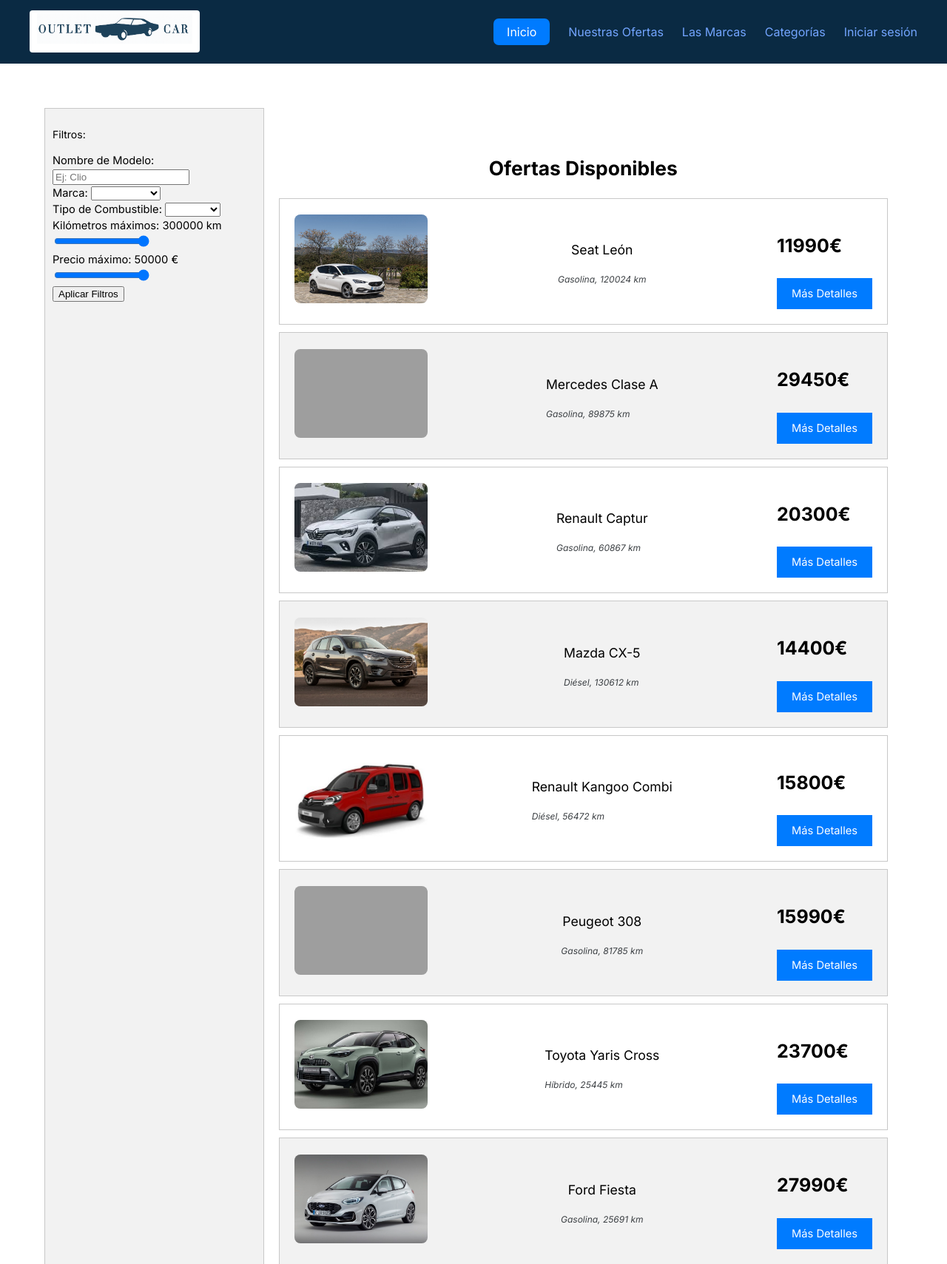
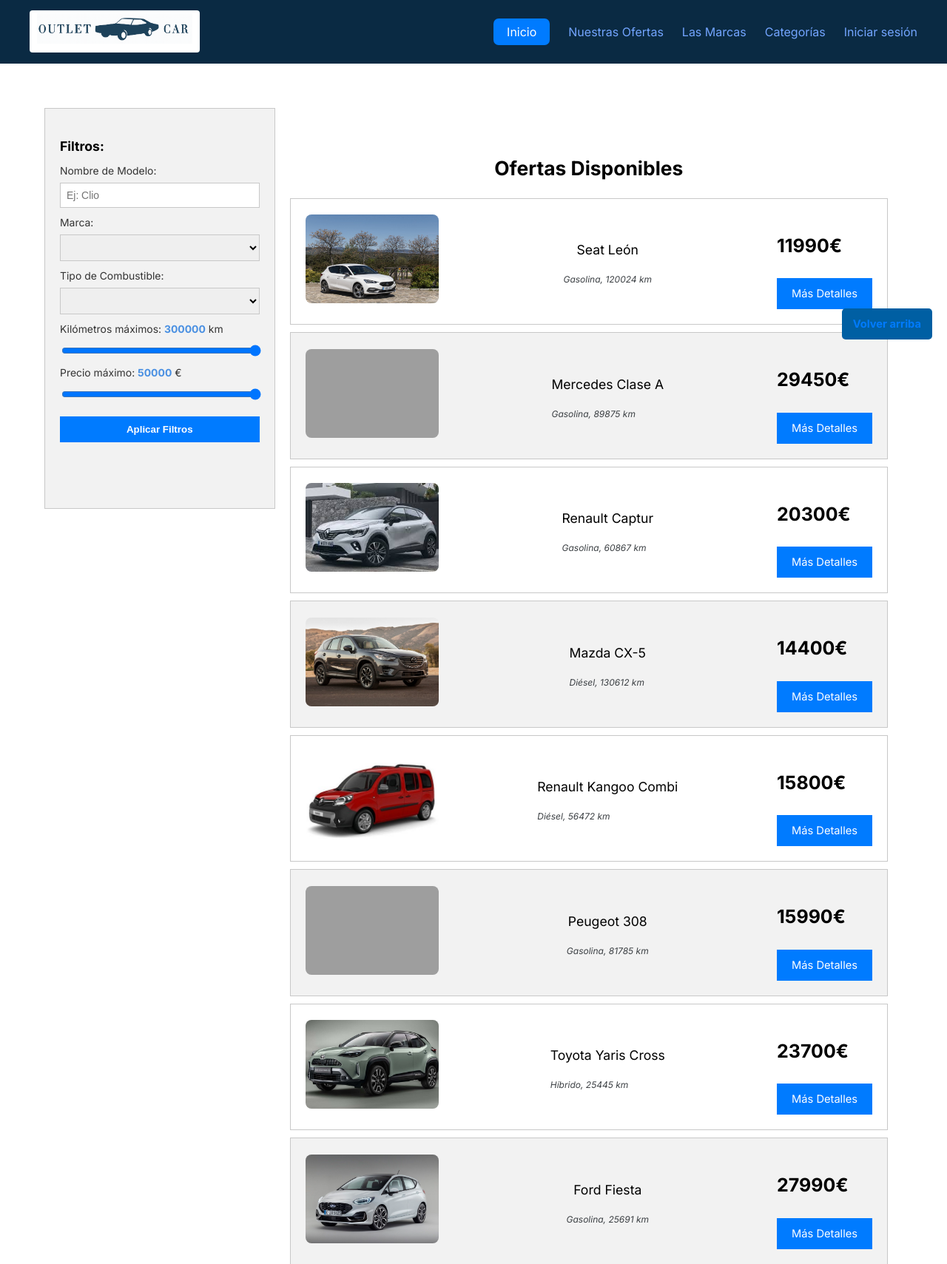
Before and after one commit to carlamanterola/proyectoOutletCar, a Django app: page /appOutletCar/ofertas/ in a window 1280 px wide. Shown: the part 321-2030 px from the top of the page at 74% size. Run offline with Django 5.2, Linux system fonts and the light colour scheme; data comes from the database, SQL or seed files in the repository; both versions use the stored data as it was after the commit; grey boxes are pictures that could not be loaded.

Commit message:
Finalizados Filtros + Detalles Extra

```diff
--- a/appOutletCar/static/css/estilos.css
+++ b/appOutletCar/static/css/estilos.css
@@ -530,15 +530,17 @@ body.fade-out {
     background-color:#0A2A43;
     padding:25px; ;
 }
+
 .volverArriba {
-    text-align: center;
-    margin: 40px 0;
-}
-
-.volverArriba a {
+    position: fixed;
+    bottom: 20px;
+    right: 20px;
+    background-color: #005fa3;
+    color: white;
+    padding: 10px 15px;
+    border-radius: 5px;
     text-decoration: none;
     font-weight: bold;
-    color: #333;
 }
 
 .volverArriba a:hover {
@@ -564,12 +566,70 @@ body.fade-out {
     margin: 0;
     display: flex;
     justify-content: center;
-
 }
 
 .filtros {
     width: 30%;
+    height: 500px;
     background-color: #F2F2F2;
     border: 1px solid #C8C8C8;
+    padding: 20px;
+    display: grid;
+    justify-content: stretch;
+    align-content: start;
+}
+
+.filtros p {
+    font-weight: bold;
+    font-size: 1.2em;
+    margin-bottom: 10px;
+}
+
+.filtros div {
+    display: flex;
+    flex-direction: column;
+    margin-bottom: 10px;
+}
+
+.filtros label {
+    margin-bottom: 5px;
+    font-size: 0.95em;
+    color: #333;
+}
+
+.filtros input[type="search"],
+.filtros select {
+    padding: 8px;
+    border: 1px solid #C8C8C8;
+    font-size: 0.95em;
+}
+
+.filtros input[type="search"]:focus,
+.filtros select:focus {
+    outline: none;
+    border-color: #4A90E2;
+}
+
+.filtros input[type="range"] {
+    width: 100%;
+    margin-top: 5px;
+}
+
+.filtros span {
+    font-weight: bold;
+    color: #4A90E2;
+}
+
+.filtros input[type="button"] {
+    margin-top: 10px;
     padding: 10px;
+    border: none;
+    background-color: #007bff;
+    color: white;
+    font-weight: bold;
+    cursor: pointer;
 }
+
+.filtros input[type="button"]:hover {
+    background-color: #357ABD;
+}
--- a/appOutletCar/static/js/lista_ofertas.js
+++ b/appOutletCar/static/js/lista_ofertas.js
@@ -1,3 +1,20 @@
+var sliderKm = document.getElementById("filtroKm");
+var valorKm = document.getElementById("kmValor");
+valorKm.innerHTML = sliderKm.value;
+
+sliderKm.oninput = function() {
+    valorKm.innerHTML = this.value;
+}
+
+var sliderPrecio = document.getElementById("filtroPrecio");
+var valorPrecio = document.getElementById("precioValor");
+valorPrecio.innerHTML = sliderPrecio.value;
+
+sliderPrecio.oninput = function() {
+    valorPrecio.innerHTML = this.value;
+}
+
+
 document.addEventListener("DOMContentLoaded", () => {
 
     const filtroNombre = document.getElementById("filtroNombre");
--- a/appOutletCar/templates/base.html
+++ b/appOutletCar/templates/base.html
@@ -91,6 +91,11 @@
                 </div>
             {% endblock footer %}
         </footer>
+        {% block arriba %}
+        <div class="volverArriba">
+            <a href="#arriba"> Volver arriba</a>
+        </div>
+        {% endblock arriba %}
         {% block scripts %}{% endblock %}
     </body>
 </html>
--- a/appOutletCar/templates/lista_favoritos.html
+++ b/appOutletCar/templates/lista_favoritos.html
@@ -20,11 +20,11 @@
 
                 <div>
                     <p class="precio"><strong>{{ fav.coche.idPrecio.precio }}€</strong></p>
-                    <a href="{% url 'ver_oferta' fav.coche.id %}" class="btn-verDetalle">Más detalles</a>
+                    <a href="{% url 'ver_oferta' fav.coche.idPrecio.id %}" class="btn-verDetalle">Más detalles</a>
                 </div>
             </li>
         {% empty %}
-            <li>No tienes coches favoritos aún.</li>
+            <li class="elemento">No tienes coches favoritos aún.</li>
         {% endfor %}
 
     </ul>
--- a/appOutletCar/templates/lista_ofertas.html
+++ b/appOutletCar/templates/lista_ofertas.html
@@ -1,4 +1,5 @@
 {% extends "base.html" %}
+{% load static %}
 
 {% block title %}Outlet Car - Ofertas{% endblock %}
 
@@ -34,16 +35,16 @@
 
         <div>
             <label for="filtroKm">
-            Kilómetros máximos: <span id="kmValor">300000</span> km
+            Kilómetros máximos: <span id="kmValor"></span> km
             </label>
-            <input type="range" id="filtroKm" min="0" max="300000" step="5000" value="300000">
+            <input type="range" id="filtroKm" min="30000" max="300000" step="5000" value="300000">
         </div>
 
         <div>
             <label for="filtroPrecio">
-            Precio máximo: <span id="precioValor">50000</span> €
+            Precio máximo: <span id="precioValor"></span> €
             </label>
-            <input type="range" id="filtroPrecio" min="0" max="50000" step="1000" value="50000">
+            <input type="range" id="filtroPrecio" min="10000" max="50000" step="1000" value="50000">
         </div>
 
         <input type="button" id="aplicarFiltros" value="Aplicar Filtros">
@@ -55,13 +56,13 @@
             <ul class = 'lista'>
             {% for o in lista_ofertas %}
                 <li class="elemento"
-                    data-modelo="{{ o.oferta.modelo }}"
-                    data-marca="{{ o.oferta.idMarca.nomMarca }}"
-                    data-combustible="{{ o.oferta.idCombustible.nomCombustible }}"
+                    data-modelo="{{ o.oferta.modelo|lower }}"
+                    data-marca="{{ o.oferta.idMarca.nomMarca|lower }}"
+                    data-combustible="{{ o.oferta.idCombustible.nomCombustible|lower }}"
                     data-km="{{ o.oferta.km }}"
                     data-precio="{{ o.precio }}">
 
-                    <div class = "foto-oferta">
+                    <div class="foto-oferta">
                         <img src="{{ o.oferta.foto.url }}">
                     </div>
                     <div>
@@ -73,6 +74,7 @@
                         <a href="{% url 'ver_oferta' o.id %}" class="btn-verDetalle">Más Detalles</a>
                     </div>
                 </li>
+
             {% endfor %}
             </ul>
         {%else%}
@@ -81,3 +83,7 @@
     </div>
 </div>
 {% endblock content %}
+
+{% block scripts %}
+    <script src="{% static 'js/lista_ofertas.js' %}"></script>
+{% endblock scripts %}
```
Also changed, not shown: appOutletCar/templates/detalle_oferta.html (+16 -4 lines), appOutletCar/templates/index.html (+4 -11 lines), db.sqlite3.
